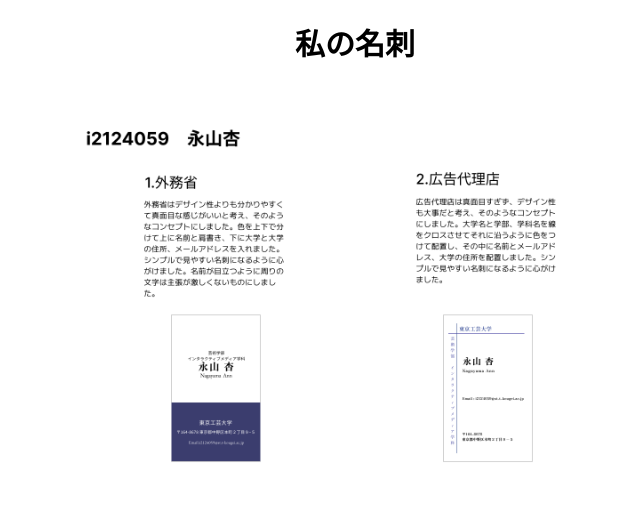
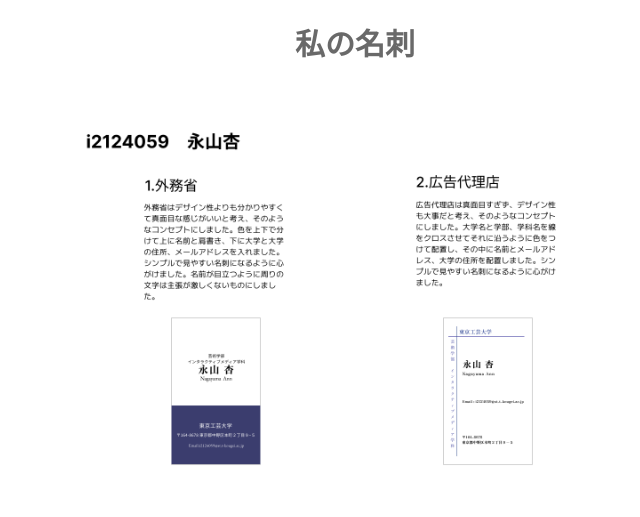
Before and after one commit to i2124059/vol5, a plain HTML site: page index.html in a window 1280 px wide. Shown: the whole page, without its empty margins (285-925 px from the left). Drawn offline with Linux system fonts and the light colour scheme.

Commit message:
Update style.css

```diff
--- a/style.css
+++ b/style.css
@@ -1,3 +1,4 @@
 
-.large{ font-size: 30px; text-align: center;}
+.large{ font-size: 30px; text-align: center;color: #696969;
+    font-family: 'M PLUS Rounded 1c', sans-serif;}
 img { max-width: 640px; margin: auto; display: block;}
```
